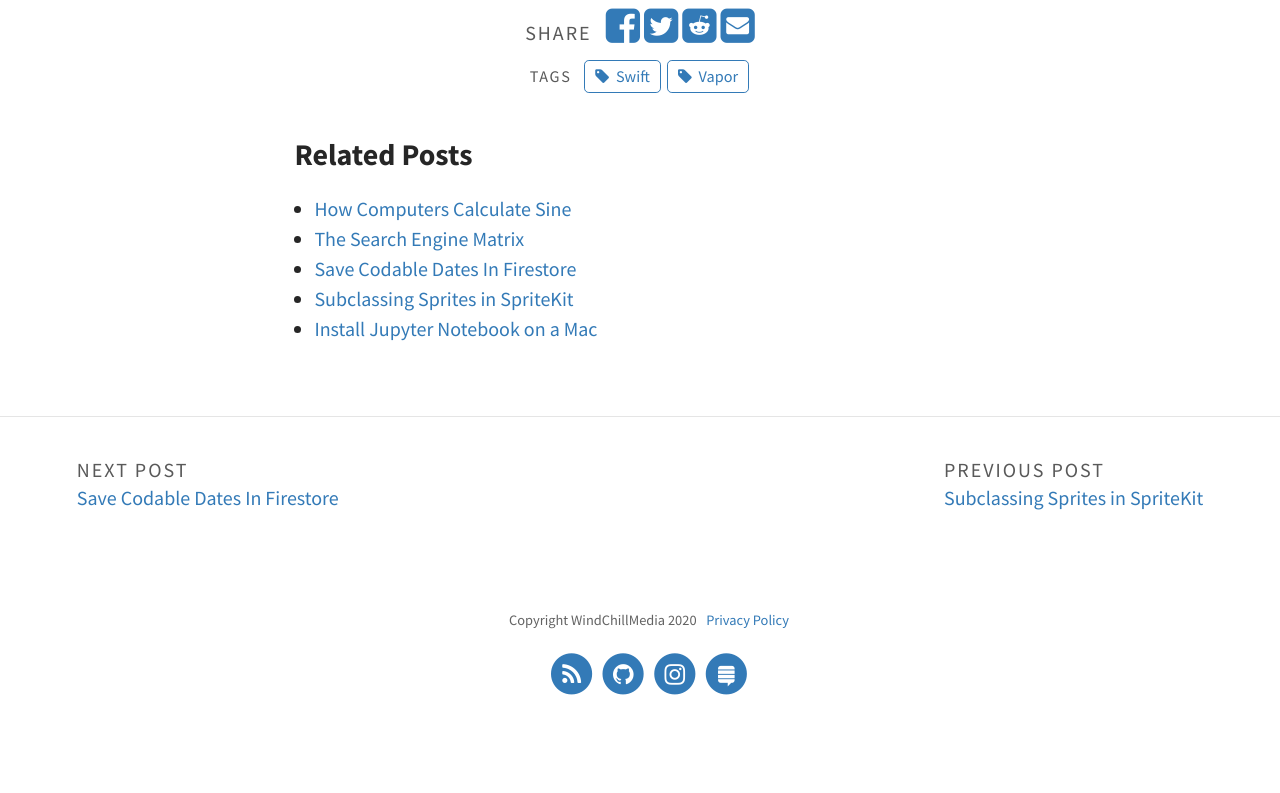
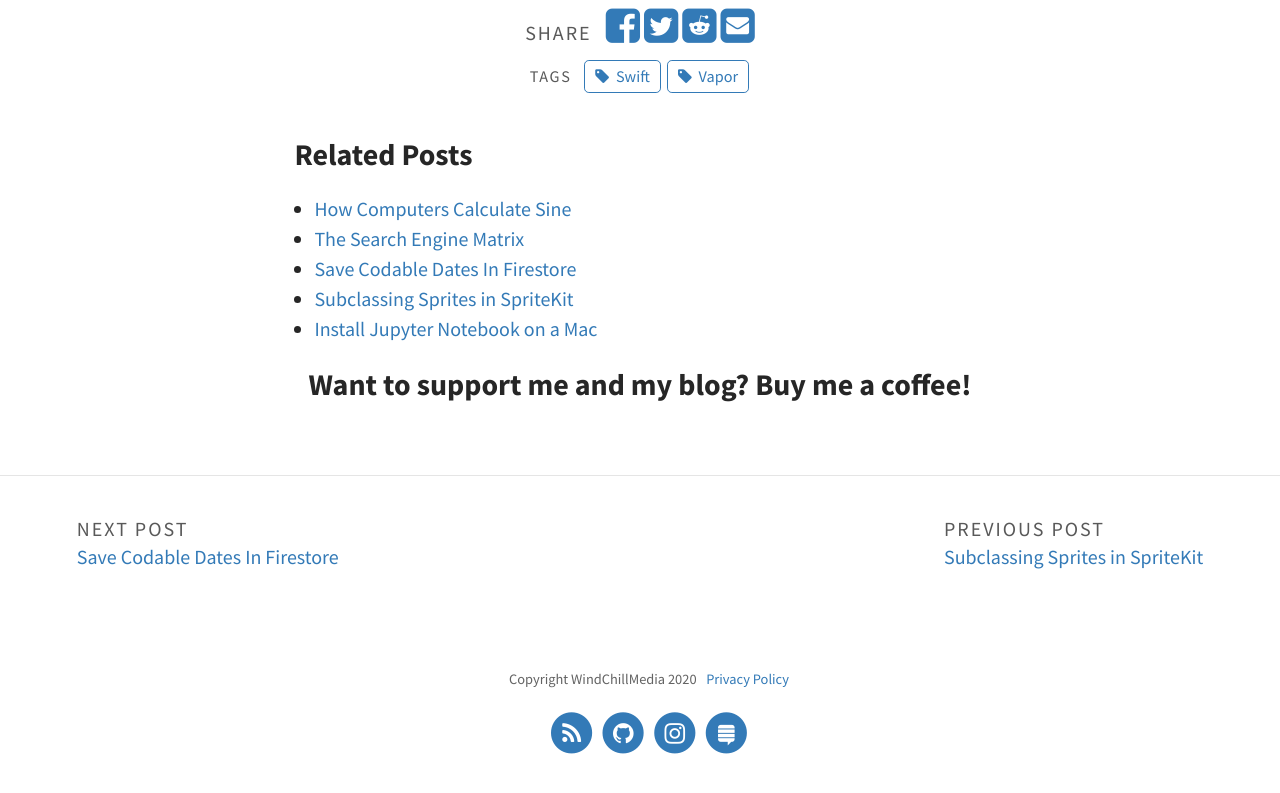
Before and after one commit to thecoolwinter/blog, a Jekyll site: the page built from _posts/2020-11-04-Getting-Started-With-Vapor-4.md, in a window 1280 px wide and 900 px high, scrolled down 3864 px, cut to the strip 74-867 px from the top of the window. Built offline with Jekyll 4.4.1, drawn with Linux system fonts in a browser that asks for light colours; before the commit the page ends 4705 px from its top, so only the background shows below that.

Commit message:
Buy me a coffee button

```diff
--- a/_layouts/post.html
+++ b/_layouts/post.html
@@ -1,20 +1,16 @@
 ---
 layout: default
 ---
-<article {% if page.feature-img or page.color %}class="feature-image"{% endif %}>
+
+<article {% if page.feature-img or page.color %}class="feature-image" {% endif %}>
 	<header id="main" style="">
 		{% unless page.hide_title %}
 		<h1 id="{{ page.title | cgi_escape }}" class="title">{{ page.title }}</h1>
-      {% include post_info.html post=page %}
-    {% endunless %}
+		{% include post_info.html post=page %} {% endunless %}
 	</header>
 	<section class="post-content">
 		{% if page.bootstrap %}
-    <div class="bootstrap-iso">
-    {% endif %}
-      {{ content }}
-    {% if page.bootstrap %}
-    </div>
+		<div class="bootstrap-iso">{% endif %} {{ content }} {% if page.bootstrap %}</div>
 		{% endif %}
 	</section>
 
@@ -25,11 +21,8 @@
 	{% include share_buttons.html %}
 
 	<!-- Tag list -->
-  {% capture tag_list %}{{ page.tags | join: "|"}}{% endcapture %}
-  {% include tags_list.html tags=tag_list %}
-
-  {% if site.related_posts.size >= 1 %}
-  <div >
+	{% capture tag_list %}{{ page.tags | join: "|"}}{% endcapture %} {% include tags_list.html tags=tag_list %} {% if site.related_posts.size >= 1 %}
+	<div>
 		<h3>Related Posts</h3>
 		<ul>
 			{% for related_post in site.related_posts limit: 5 %}
@@ -39,19 +32,31 @@
 	</div>
 	{% endif %}
 
+	<div style="text-align: center; width: 100%">
+		<h3>Want to support me and my blog? Buy me a coffee!</h3>
+		<script
+			type="text/javascript"
+			src="https://cdnjs.buymeacoffee.com/1.0.0/button.prod.min.js"
+			data-name="bmc-button"
+			data-slug="khanwinter"
+			data-color="#337ab7"
+			data-emoji=""
+			data-font="Cookie"
+			data-text="Buy me a coffee"
+			data-outline-color="#000000"
+			data-font-color="#ffffff"
+			data-coffee-color="#f7e681"
+		></script>
+	</div>
 </article>
 
 <!-- Disqus -->
 {% if site.theme_settings.disqus_shortname %}
-<div class="comments">
-  {% include disqus.html %}
-</div>
+<div class="comments">{% include disqus.html %}</div>
 {% endif %}
 
 <!-- Post navigation -->
-{% if site.theme_settings.post_navigation %}
-  {% include post_nav.html %}
-{% endif %}
+{% if site.theme_settings.post_navigation %} {% include post_nav.html %} {% endif %}
 
 <!-- To change color of links in the page -->
 <style>
```
Lines whose indentation alone changed are shown as unchanged.
